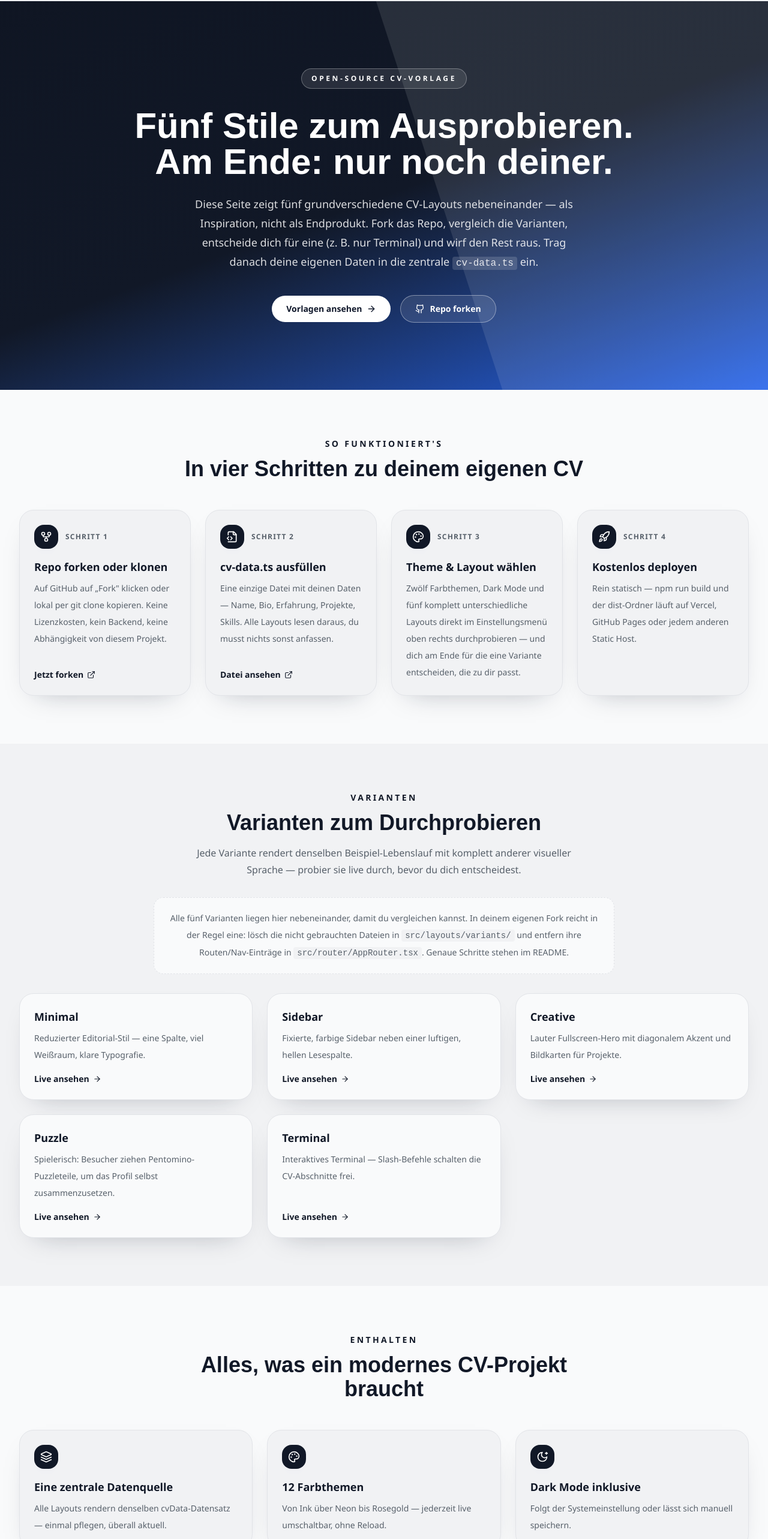
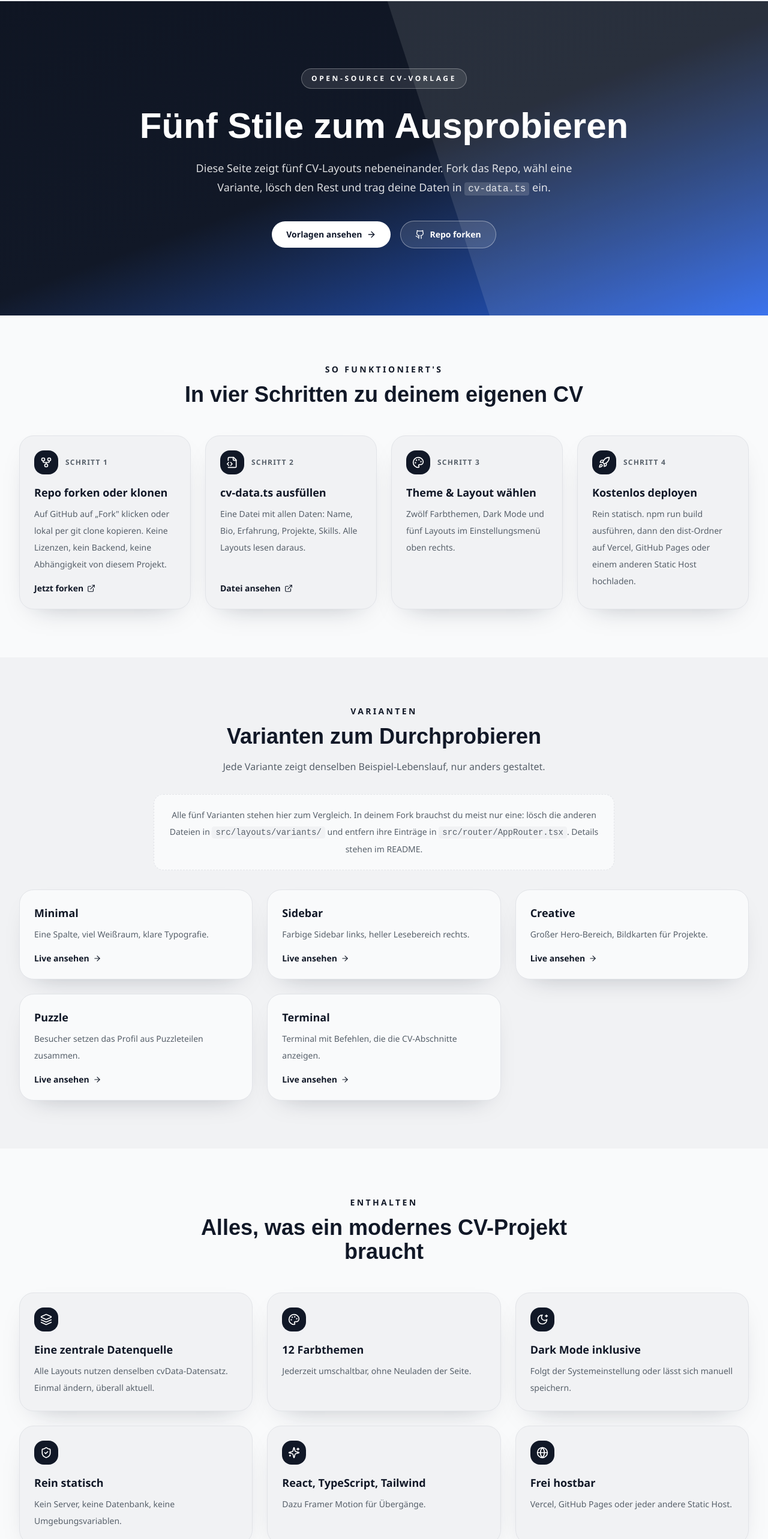
Before and after one commit to EduardoFantastico/react-resume-templates, a React (Vite) app: page / in a window 1280 px wide. Shown: the part 78-2644 px from the top of the page at 60% size. Built offline with nearby package versions, Linux system fonts and the light colour scheme.

Commit message:
fix: adjusted styling

```diff
--- a/src/layouts/variants/CreativeLayout.tsx
+++ b/src/layouts/variants/CreativeLayout.tsx
@@ -38,11 +38,19 @@ export default function CreativeLayout() {
           <p className="inline-flex items-center gap-2 rounded-full border border-white/30 bg-white/10 px-4 py-2 text-xs font-semibold uppercase tracking-[0.3em] text-white">
             {personal.title}
           </p>
-          <h1
-            className="mt-6 break-words font-display font-black uppercase leading-[0.85] text-white"
-            style={{ fontSize: 'clamp(4rem, 10vw, 10rem)' }}
-          >
-            {personal.name}
+          <h1 className="mt-6 font-display font-black uppercase leading-[0.85] text-white">
+            {personal.name
+              .split(' ')
+              .filter(Boolean)
+              .map((part) => (
+                <span
+                  key={part}
+                  className="block max-w-full overflow-hidden text-ellipsis whitespace-nowrap"
+                  style={{ fontSize: 'clamp(1.75rem, 9vw, 7rem)' }}
+                >
+                  {part}
+                </span>
+              ))}
           </h1>
           <p className="mt-8 max-w-xl text-lg leading-8 text-white/85">{personal.bio}</p>
           <div className="mt-10 flex flex-wrap items-center gap-4">
--- a/src/layouts/variants/SidebarLayout.tsx
+++ b/src/layouts/variants/SidebarLayout.tsx
@@ -61,7 +61,8 @@ export default function SidebarLayout() {
   return (
     <BaseLayout variant="sidebar" fullBleed>
       <div className="lg:grid lg:min-h-[calc(100vh-5rem)] lg:grid-cols-[30%_70%]">
-        <aside className="space-y-8 bg-primary p-8 text-white sm:p-10 lg:sticky lg:top-20 lg:h-[calc(100vh-5rem)] lg:self-start lg:overflow-y-auto lg:p-10">
+        <aside className="bg-primary text-white">
+          <div className="space-y-8 p-8 sm:p-10 lg:sticky lg:top-20 lg:p-10">
             <div className="space-y-4">
               <SidebarPortrait />
               <div>
@@ -129,6 +130,7 @@ export default function SidebarLayout() {
                   <span className="text-white/70">{language.level}</span>
                 </div>
               ))}
+            </div>
           </div>
         </aside>
 
--- a/src/pages/LandingPage.tsx
+++ b/src/pages/LandingPage.tsx
@@ -37,7 +37,7 @@ const STEPS: OnboardingStep[] = [
   {
     title: 'Repo forken oder klonen',
     description:
-      'Auf GitHub auf „Fork" klicken oder lokal per git clone kopieren. Keine Lizenzkosten, kein Backend, keine Abhängigkeit von diesem Projekt.',
+      'Auf GitHub auf „Fork" klicken oder lokal per git clone kopieren. Keine Lizenzen, kein Backend, keine Abhängigkeit von diesem Projekt.',
     icon: GitFork,
     href: `${REPO_URL}/fork`,
     linkLabel: 'Jetzt forken',
@@ -45,7 +45,7 @@ const STEPS: OnboardingStep[] = [
   {
     title: 'cv-data.ts ausfüllen',
     description:
-      'Eine einzige Datei mit deinen Daten — Name, Bio, Erfahrung, Projekte, Skills. Alle Layouts lesen daraus, du musst nichts sonst anfassen.',
+      'Eine Datei mit allen Daten: Name, Bio, Erfahrung, Projekte, Skills. Alle Layouts lesen daraus.',
     icon: FileCode2,
     href: CV_DATA_URL,
     linkLabel: 'Datei ansehen',
@@ -53,13 +53,13 @@ const STEPS: OnboardingStep[] = [
   {
     title: 'Theme & Layout wählen',
     description:
-      'Zwölf Farbthemen, Dark Mode und fünf komplett unterschiedliche Layouts direkt im Einstellungsmenü oben rechts durchprobieren — und dich am Ende für die eine Variante entscheiden, die zu dir passt.',
+      'Zwölf Farbthemen, Dark Mode und fünf Layouts im Einstellungsmenü oben rechts.',
     icon: Palette,
   },
   {
     title: 'Kostenlos deployen',
     description:
-      'Rein statisch — npm run build und der dist-Ordner läuft auf Vercel, GitHub Pages oder jedem anderen Static Host.',
+      'Rein statisch. npm run build ausführen, dann den dist-Ordner auf Vercel, GitHub Pages oder einem anderen Static Host hochladen.',
     icon: Rocket,
   },
 ];
@@ -68,28 +68,27 @@ const VARIANTS = [
   {
     path: '/minimal',
     label: 'Minimal',
-    description: 'Reduzierter Editorial-Stil — eine Spalte, viel Weißraum, klare Typografie.',
+    description: 'Eine Spalte, viel Weißraum, klare Typografie.',
   },
   {
     path: '/sidebar',
     label: 'Sidebar',
-    description: 'Fixierte, farbige Sidebar neben einer luftigen, hellen Lesespalte.',
+    description: 'Farbige Sidebar links, heller Lesebereich rechts.',
   },
   {
     path: '/creative',
     label: 'Creative',
-    description: 'Lauter Fullscreen-Hero mit diagonalem Akzent und Bildkarten für Projekte.',
+    description: 'Großer Hero-Bereich, Bildkarten für Projekte.',
   },
   {
     path: '/puzzle',
     label: 'Puzzle',
-    description:
-      'Spielerisch: Besucher ziehen Pentomino-Puzzleteile, um das Profil selbst zusammenzusetzen.',
+    description: 'Besucher setzen das Profil aus Puzzleteilen zusammen.',
   },
   {
     path: '/terminal',
     label: 'Terminal',
-    description: 'Interaktives Terminal — Slash-Befehle schalten die CV-Abschnitte frei.',
+    description: 'Terminal mit Befehlen, die die CV-Abschnitte anzeigen.',
   },
 ] as const;
 
@@ -97,12 +96,12 @@ const FEATURES = [
   {
     icon: Layers,
     title: 'Eine zentrale Datenquelle',
-    description: 'Alle Layouts rendern denselben cvData-Datensatz — einmal pflegen, überall aktuell.',
+    description: 'Alle Layouts nutzen denselben cvData-Datensatz. Einmal ändern, überall aktuell.',
   },
   {
     icon: Palette,
     title: '12 Farbthemen',
-    description: 'Von Ink über Neon bis Rosegold — jederzeit live umschaltbar, ohne Reload.',
+    description: 'Jederzeit umschaltbar, ohne Neuladen der Seite.',
   },
   {
     icon: MoonStar,
@@ -112,17 +111,17 @@ const FEATURES = [
   {
     icon: ShieldCheck,
     title: 'Rein statisch',
-    description: 'Kein Server, keine Datenbank, keine Umgebungsvariablen — läuft überall.',
+    description: 'Kein Server, keine Datenbank, keine Umgebungsvariablen.',
   },
   {
     icon: Sparkles,
     title: 'React, TypeScript, Tailwind',
-    description: 'Vertraute, moderne Grundlagen plus Framer Motion für feine Übergänge.',
+    description: 'Dazu Framer Motion für Übergänge.',
   },
   {
     icon: Globe,
     title: 'Frei hostbar',
-    description: 'Vercel, GitHub Pages oder ein beliebiger Static Host — deine Wahl.',
+    description: 'Vercel, GitHub Pages oder jeder andere Static Host.',
   },
 ] as const;
 
@@ -148,14 +147,12 @@ export default function LandingPage() {
             Open-Source CV-Vorlage
           </p>
           <h1 className="mt-8 font-display text-4xl font-bold leading-tight text-white sm:text-5xl lg:text-6xl">
-            Fünf Stile zum Ausprobieren. Am Ende: nur noch deiner.
+            Fünf Stile zum Ausprobieren
           </h1>
           <p className="mx-auto mt-6 max-w-2xl text-lg leading-8 text-white/85">
-            Diese Seite zeigt fünf grundverschiedene CV-Layouts nebeneinander — als Inspiration,
-            nicht als Endprodukt. Fork das Repo, vergleich die Varianten, entscheide dich für eine
-            (z. B. nur Terminal) und wirf den Rest raus. Trag danach deine eigenen Daten in die
-            zentrale <code className="rounded bg-white/15 px-1.5 py-0.5 text-base">cv-data.ts</code>{' '}
-            ein.
+            Diese Seite zeigt fünf CV-Layouts nebeneinander. Fork das Repo, wähl eine Variante,
+            lösch den Rest und trag deine Daten in{' '}
+            <code className="rounded bg-white/15 px-1.5 py-0.5 text-base">cv-data.ts</code> ein.
           </p>
           <div className="mt-10 flex flex-wrap items-center justify-center gap-4">
             <Link
@@ -226,17 +223,16 @@ export default function LandingPage() {
               Varianten zum Durchprobieren
             </h2>
             <p className="mt-4 text-base leading-7 text-muted">
-              Jede Variante rendert denselben Beispiel-Lebenslauf mit komplett anderer visueller
-              Sprache — probier sie live durch, bevor du dich entscheidest.
+              Jede Variante zeigt denselben Beispiel-Lebenslauf, nur anders gestaltet.
             </p>
           </div>
           <div className="mx-auto mt-8 max-w-3xl rounded-2xl border border-dashed border-primary/40 bg-bg p-5 text-center text-sm leading-7 text-muted">
-            Alle fünf Varianten liegen hier nebeneinander, damit du vergleichen kannst. In deinem
-            eigenen Fork reicht in der Regel eine: lösch die nicht gebrauchten Dateien in{' '}
+            Alle fünf Varianten stehen hier zum Vergleich. In deinem Fork brauchst du meist nur
+            eine: lösch die anderen Dateien in{' '}
             <code className="rounded bg-surface px-1.5 py-0.5">src/layouts/variants/</code> und
-            entfern ihre Routen/Nav-Einträge in{' '}
+            entfern ihre Einträge in{' '}
             <code className="rounded bg-surface px-1.5 py-0.5">src/router/AppRouter.tsx</code>.
-            Genaue Schritte stehen im README.
+            Details stehen im README.
           </div>
           <div className="mt-8 grid gap-6 sm:grid-cols-2 lg:grid-cols-3">
             {VARIANTS.map((variant) => (
@@ -291,13 +287,12 @@ export default function LandingPage() {
             Zur Inspiration
           </p>
           <h2 className="font-display text-2xl font-bold text-apptext sm:text-3xl">
-            Deine Seite braucht deine Handschrift
+            Passe die Seite an dich an
           </h2>
           <p className="max-w-2xl text-base leading-7 text-muted">
-            Eine gute persönliche Seite sieht nicht wie eine Vorlage aus, sondern wie die Person
-            dahinter. Meine eigene Seite unter eddy.rip ist komplett unabhängig von diesem Repo
-            entstanden — ganz bewusst individuell. Nutz diese Templates als Startpunkt, aber hör
-            dort nicht auf: Bau weiter, bis es sich wie deins anfühlt.
+            Diese Templates sind ein Startpunkt. Meine eigene Seite unter eddy.rip nutzt dieses
+            Repo nicht — ich habe sie komplett eigenständig gebaut. Ändere die Templates so, wie
+            du es brauchst.
           </p>
           <a
             href={OWN_CV_URL}
@@ -314,13 +309,14 @@ export default function LandingPage() {
         <div
           className="mx-auto max-w-5xl overflow-hidden rounded-[2.5rem] p-10 text-center text-white sm:p-14"
           style={{
-            background: 'linear-gradient(135deg, var(--color-primary) 0%, var(--color-accent) 100%)',
+            background:
+              'linear-gradient(135deg, var(--color-primary) 0%, var(--color-accent) 100%)',
           }}
         >
           <h2 className="font-display text-2xl font-bold sm:text-3xl">Bereit loszulegen?</h2>
           <p className="mx-auto mt-3 max-w-xl text-white/85">
-            Das Repo ist öffentlich, MIT-lizenziert und frei forkbar — kein Zugriff, keine
-            Freigabe, kein Account nötig.
+            Das Repo ist öffentlich und MIT-lizenziert. Kein Zugriff, keine Freigabe, kein Account
+            nötig.
           </p>
           <div className="mt-8 flex flex-wrap items-center justify-center gap-4">
             <a
```
Lines whose indentation alone changed are shown as unchanged.
